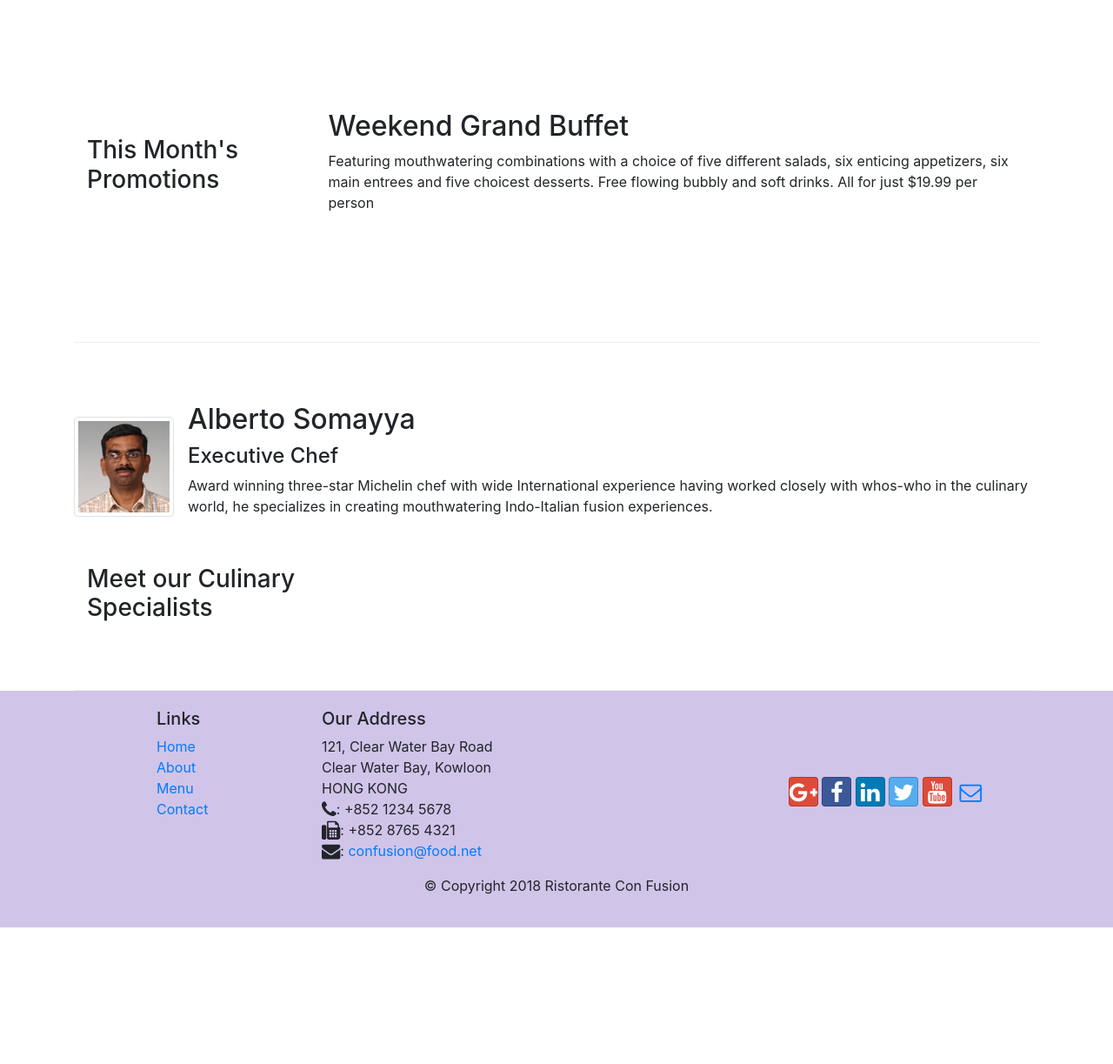
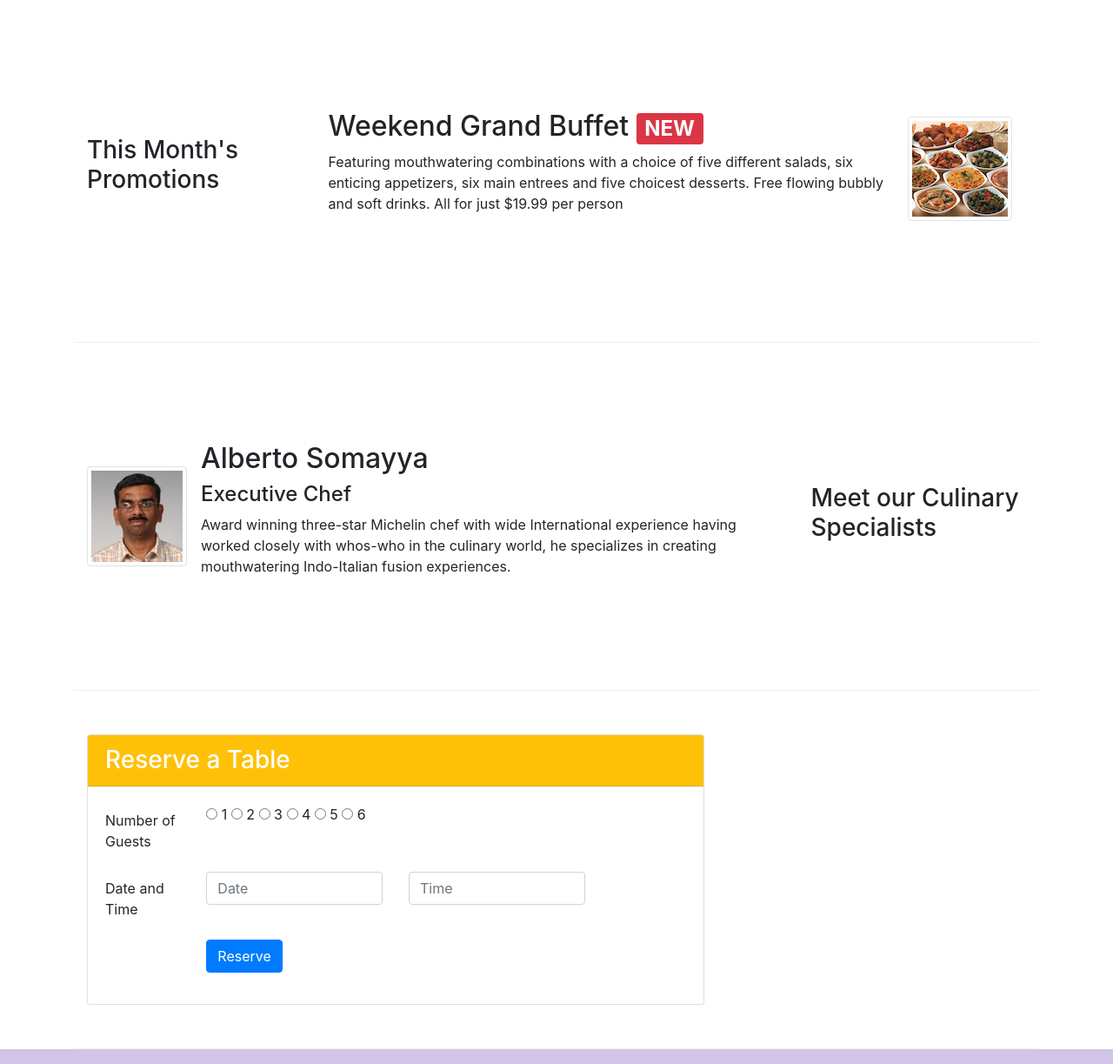
Before and after one commit to Deepaksharma1995/conFusion, a website: page index.html in a window 1280 px wide. Shown: the part 740-1963 px from the top of the page at 87% size. Before the commit the page ends 1806 px from the top, so only its background shows below. Drawn offline with nearby package versions, Linux system fonts and the light colour scheme.

```diff
--- a/css/styles.css
+++ b/css/styles.css
@@ -35,3 +35,10 @@
 .navbar-dark {
   background-color: #512DA8;
 }
+
+.tab-content {
+  border-left: 1px solid #ddd;
+  border-right: 1px solid #ddd;
+  border-bottom: 1px solid #ddd;
+  padding: 10px;
+}
--- a/index.html
+++ b/index.html
@@ -39,8 +39,19 @@
                     <h1>Ristorante con Fusion</h1>
                     <p>We take inspiration from the World's best cuisines, and create a unique fusion experience. Our lipsmacking creations will tickle your culinary senses!</p>
                 </div>
-                <div class="col-12 col-sm align-self-center">
-                  <img src="img/logo.png" class = "img-fluid">
+                <div class = "col-12 col-sm-6">
+                  <div class = "form-group row">
+                  <div class="col-12 col-sm align-self-center">
+                    <img src="img/logo.png" class = "img-fluid">
+                  </div>
+                  <div class="col-12 col-sm align-self-center">
+                      <div class = "offset-md-2 col-md-10">
+                        <button type="submit" class = "btn btn-sm btn-warning">
+                          <a href = "#form1">Reserve Table</a>
+                        </button>
+                      </div>
+                    </div>
+                  </div>
                 </div>
             </div>
         </div>
@@ -61,15 +72,18 @@
               </div>
             </div>
         </div>
-
-
         <div class = "row row-content align-items-center">
             <div class = "col-12 col-sm-4 col-md-3">
                 <h3>This Month's Promotions</h3>
             </div>
             <div class = "col col-sm col-md">
-                <h2>Weekend Grand Buffet</h2>
-                <p class = ".d-none .d-sm-block">Featuring mouthwatering combinations with a choice of five different salads, six enticing appetizers, six main entrees and five choicest desserts. Free flowing bubbly and soft drinks. All for just $19.99 per person </p>
+              <div class = "media">
+                <div class = "media-body">
+                  <h2 class = "mt-0">Weekend Grand Buffet <span class = "badge badge-danger">NEW</span></h2>
+                  <p class = ".d-none .d-sm-block">Featuring mouthwatering combinations with a choice of five different salads, six enticing appetizers, six main entrees and five choicest desserts. Free flowing bubbly and soft drinks. All for just $19.99 per person </p>
+                </div>
+                <img class = "d-flex mr-3 img-thumbnail align-self-center" src = "img/buffet.png" alt = "buffet">
+              </div>
             </div>
         </div>
 
@@ -77,7 +91,7 @@
             <div class = "col-12 col-sm-4 order-sm-last col-md-3">
                 <h3>Meet our Culinary Specialists</h3>
             </div>
-            <divclass = "col col-sm order-sm-first col-md">
+            <div class = "col col-sm order-sm-first col-md">
               <div class = "media">
                 <img class = "d-flex mr-3 img-thumbnail align-self-center" src = "img/alberto.png" alt = "alberto">
                 <div class = "media-body">
@@ -88,6 +102,46 @@
               </div>
           </div>
         </div>
+    </div>
+    <div class = "container">
+      <div class = "row row-content align-items-center">
+        <div class="col-12 col-sm col-md-8 col-md-offset-2">
+          <div class="card">
+           <h3 class="card-header bg-warning text-white">Reserve a Table</h3>
+            <div class="card-body">
+              <form id = "form1">
+                <div class = "form-group row">
+                  <label for = "numOfGuests" class = "col-md-2 col-form-label radio-inline">Number of Guests</label>
+                  <div class = "col-md-10">
+                    <label class="radio-inline"><input type="radio" name="optaradio" value="1"> 1</label>
+                    <label class="radio-inline"><input type="radio" name="optaradio" value="2"> 2</label>
+                    <label class="radio-inline"><input type="radio" name="optaradio" value="3"> 3</label>
+                    <label class="radio-inline"><input type="radio" name="optaradio" value="4"> 4</label>
+                    <label class="radio-inline"><input type="radio" name="optaradio" value="5"> 5</label>
+                    <label class="radio-inline"><input type="radio" name="optaradio" value="6"> 6</label>
+                  </div>
+                </div>
+                <div class = "form-group row">
+                  <label for = "DateAndTime" class = "col-12 col-md-2 col-form-label">Date and Time</label>
+                  <div class = "col-6 col-md-4">
+                    <input type="text" class = "form-control" id = "setdate" name="setdate" placeholder="Date">
+                  </div>
+                  <div class = "col-6 col-md-4">
+                    <input type="text" class = "form-control" id = "settime" name="settime" placeholder="Time">
+                  </div>
+                </div>
+                <div class = "form-group row">
+                  <div class = "offset-md-2 col-md-10">
+                    <button type="submit" class = "btn btn-primary">
+                      Reserve
+                    </button>
+                  </div>
+                </div>
+              </form>
+           </div>
+          </div>
+         </div>
+      </div>
     </div>
 
     <footer class = "footer">
```
Also changed, not shown: aboutus.html (+21 -0 lines).
